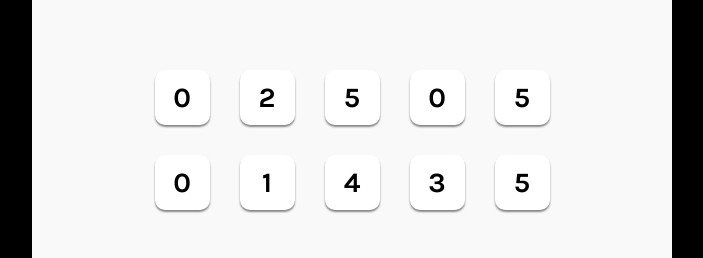
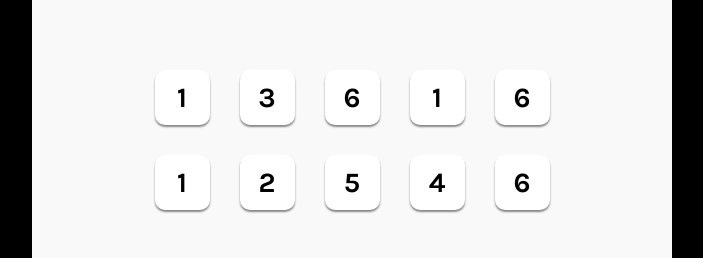
Before and after one commit to PetarMihaylov-PM/react-projects, a React (Vite) app in the folder tenzies/: page / in a window 1280 px wide. Shown: the part 210-468 px from the top of the page, without its empty margins (288-991 px from the left). Built offline with nearby package versions, Linux system fonts and the light colour scheme; a web font is replaced by a local one.

Commit message:
adding props to buttons

```diff
--- a/tenzies/src/App.jsx
+++ b/tenzies/src/App.jsx
@@ -1,15 +1,20 @@
 import React from "react";
 import Die from "./components/Die";
+import { nanoid } from 'nanoid';
 
 
 export default function App(){
 
- const [dice, setDice] = React.useState(randomNumber());
+  const [dice, setDice] = React.useState(randomNumber());
 
- function randomNumber() {
+  function randomNumber() {
   const randomNumbers = new Array(10)
     .fill(0)
-    .map(() => Math.floor(Math.random() * 6));
+    .map(() => ({
+      value: Math.ceil(Math.random() * 6),
+      isHeld: false,
+      id: nanoid()
+    }));
 
   return randomNumbers;
  }
@@ -18,8 +23,19 @@ export default function App(){
     setDice(randomNumber());
   }
 
+  function hold(id) {
+    console.log(id);
+  }
 
- const diceComponents = dice.map(num => <Die value={num}/>);
+
+  const diceComponents = dice.map(
+  diceObj => <Die
+    key={diceObj.id}
+    value={diceObj.value}
+    isHeld={diceObj.isHeld}
+    hold={hold}
+    id={diceObj.id}/>
+  );
 
   return(
     <>
--- a/tenzies/src/components/Die.jsx
+++ b/tenzies/src/components/Die.jsx
@@ -1,7 +1,13 @@
-export default function Die(prop) {
+export default function Die(props) {
+  const styles = {
+    backgroundColor: props.isHeld ? 'lightgreen' : 'white'
+  }
   return(
     <>
-      <button>{prop.value}</button>
+      <button
+        style={styles}
+        onClick={() => props.hold(props.id)}
+      >{props.value}</button>
     </>
   )
 }
```
